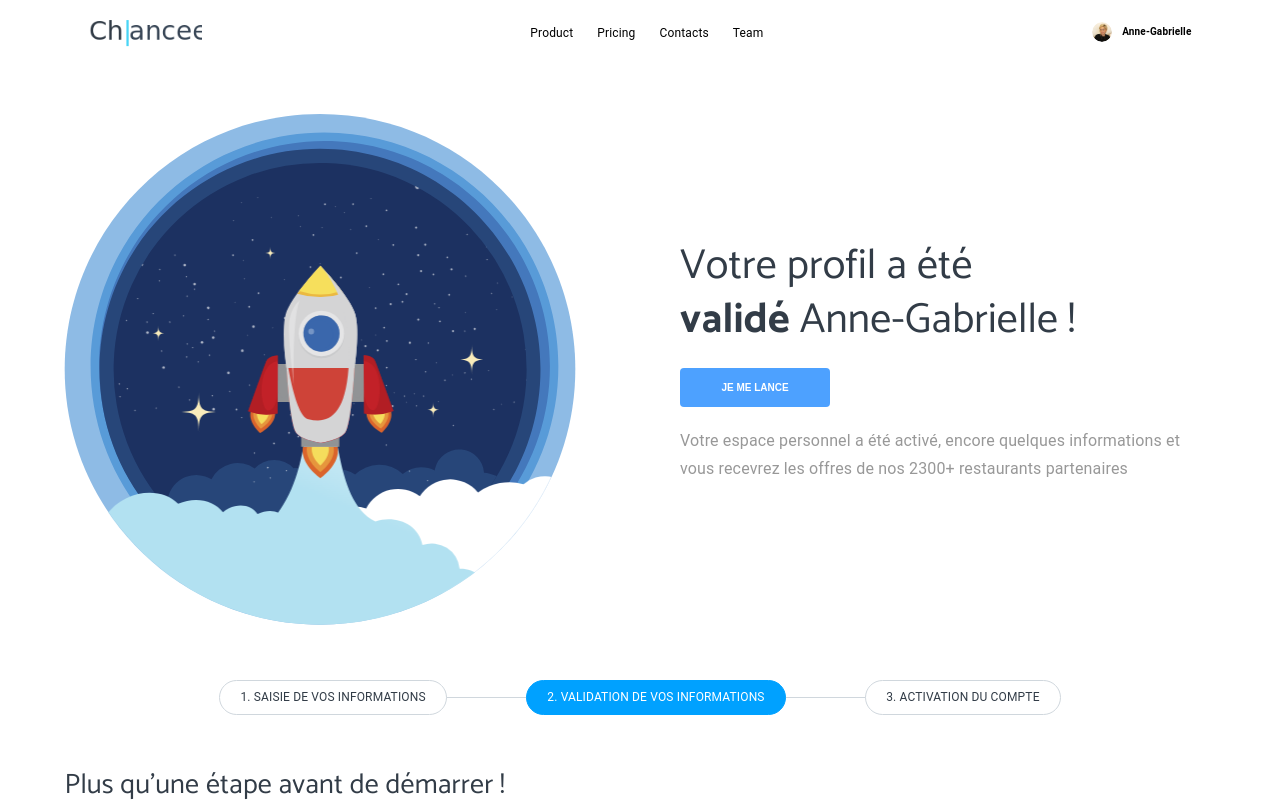
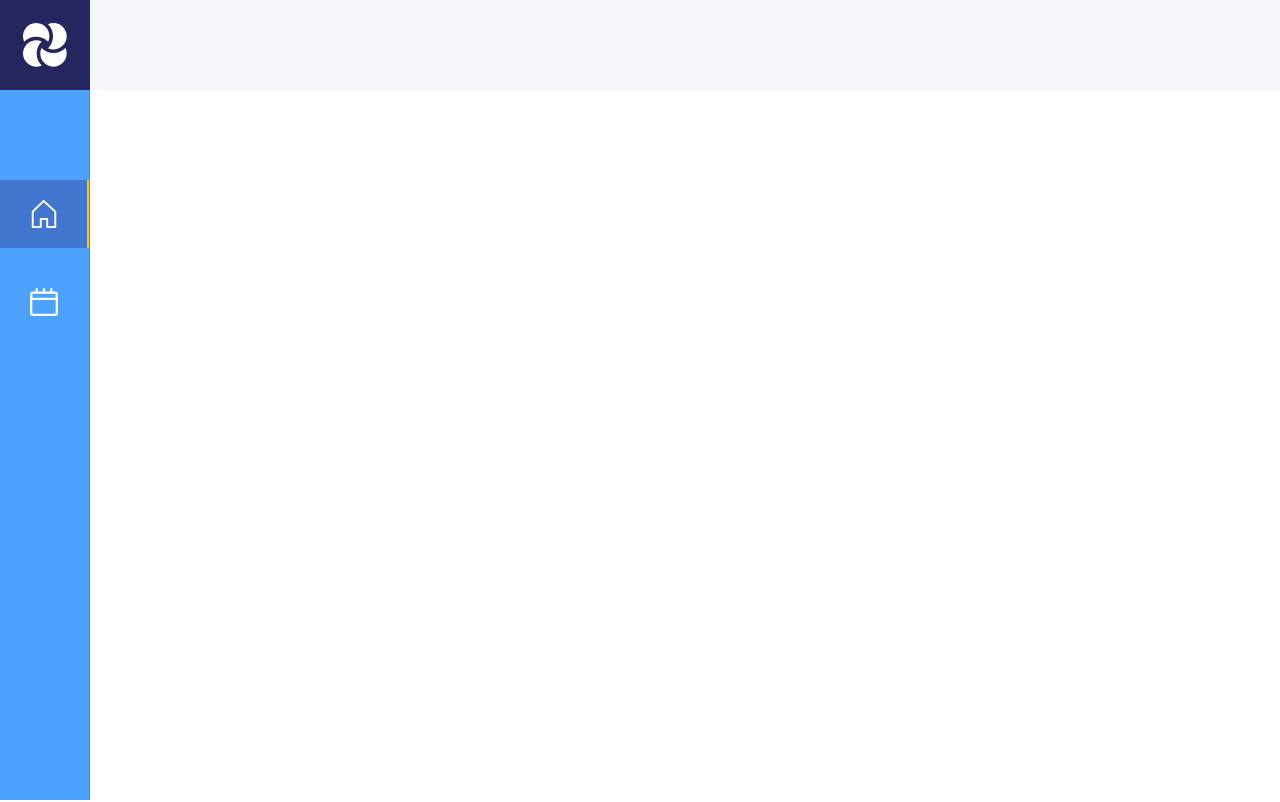
Before and after one commit to yousufkalim/chancee-react, a React (Create React App) app: page / in a window 1280 px wide. Shown: the top 802 px of the page. Built offline with nearby package versions, Linux system fonts and the light colour scheme.

Commit message:
User Verification Done

```diff
--- /dev/null
+++ b/src/components/Footer.js
@@ -0,0 +1,94 @@
+import React from "react";
+import { Link } from "react-router-dom";
+import { makeStyles } from "@material-ui/core/styles";
+import Container from "@material-ui/core/Container";
+import Toolbar from "@material-ui/core/Toolbar";
+
+import Logo from "../assets/images/Logo.png";
+import { ReactComponent as Twitter } from "../assets/images/twitter.svg";
+import { ReactComponent as Facebook } from "../assets/images/facebook.svg";
+import { ReactComponent as LinkedIn } from "../assets/images/linkedin.svg";
+
+const useStyles = makeStyles((theme) => ({
+  footer: {
+    backgroundColor: "#FAFBFB",
+  },
+  toolBar: {
+    minHeight: 64,
+    backgroundColor: "transparent",
+    alignItems: "center",
+    justifyContent: "space-between",
+    padding: 0,
+    margin: 0,
+  },
+  logo: {
+    height: 35,
+  },
+  link: {
+    color: "#000",
+    fontSize: 12,
+    fontWeight: "bold",
+    margin: "0 12px",
+    textDecoration: "none",
+  },
+  socialIcons: {
+    display: "flex",
+    flexDirection: "row",
+    alignItems: "center",
+    justifyContent: "center",
+  },
+  socialIconC: {
+    width: 30,
+    height: 30,
+    marginLeft: 10,
+    display: "grid",
+    borderRadius: "50%",
+    placeItems: "center",
+    border: "1px solid #ccc",
+  },
+  socialIcon: {
+    width: 12,
+    height: 12,
+  },
+}));
+
+export default function Login(props) {
+  const classes = useStyles();
+
+  return (
+    <div className={classes.footer}>
+      <Container maxWidth="xl">
+        <Toolbar className={classes.toolBar}>
+          <Link to="/">
+            <img src={Logo} className={classes.logo} alt="Logo" />
+          </Link>
+          <nav>
+            <Link className={classes.link} to="/shop">
+              SHOP
+            </Link>
+            <Link className={classes.link} to="/service">
+              SERVICE
+            </Link>
+            <Link className={classes.link} to="/about">
+              ABOUT
+            </Link>
+            <Link className={classes.link} to="/support">
+              SUPPORT
+            </Link>
+          </nav>
+          <nav className={classes.socialIcons}>
+            <a className={classes.socialIconC} href="www.google.com">
+              <Facebook className={classes.socialIcon} />
+            </a>
+            <a className={classes.socialIconC} href="www.google.com">
+              <Twitter className={classes.socialIcon} />
+            </a>
+            <a className={classes.socialIconC} href="www.google.com">
+              <LinkedIn className={classes.socialIcon} />
+            </a>
+          </nav>
+        </Toolbar>
+      </Container>
+    </div>
+  );
+}
--- a/src/components/Header.js
+++ b/src/components/Header.js
@@ -22,6 +22,8 @@ const useStyles = makeStyles((theme) => ({
     backgroundColor: "#fff",
     alignItems: "center",
     justifyContent: "space-between",
+    padding: 0,
+    margin: 0,
   },
   logo: {
     height: 35,
--- a/src/container/Chancee.js
+++ b/src/container/Chancee.js
@@ -11,6 +11,7 @@ import PasswordForgot from "../pages/PasswordForgot";
 // User
 import UStep1 from "../pages/User/Step1";
 import UStep2 from "../pages/User/Step2";
+import Profile from "../pages/User/Profile";
 
 const LFS = () => {
   const store = useSelector((state) => state);
@@ -58,8 +59,9 @@ const LFS = () => {
     <div>Loading...</div>
   ) : store.auth ? (
     <Switch>
-      <Route exact path="/" component={UStep2} />
+      <Route exact path="/" component={Profile} />
       <Route exact path="/step-1" component={UStep1} />
+      <Route exact path="/step-2" component={UStep2} />
       <Redirect from="*" to="/" />
     </Switch>
   ) : (
--- a/src/index.css
+++ b/src/index.css
@@ -1,3 +1,7 @@
+html {
+  background-color: #fff;
+}
+
 body {
   margin: 0;
   font-family: "Catamaran", sans-serif, -apple-system, BlinkMacSystemFont,
--- /dev/null
+++ b/src/pages/User/Profile.js
@@ -0,0 +1,113 @@
+import React from "react";
+import { NavLink } from "react-router-dom";
+import { makeStyles } from "@material-ui/core/styles";
+import Drawer from "@material-ui/core/Drawer";
+import AppBar from "@material-ui/core/AppBar";
+import Toolbar from "@material-ui/core/Toolbar";
+
+import { ReactComponent as Logo } from "../../assets/images/fan.svg";
+import { ReactComponent as Home } from "../../assets/images/home.svg";
+import { ReactComponent as Calendar } from "../../assets/images/calendar.svg";
+
+const drawerWidth = 90;
+const useStyles = makeStyles((theme) => ({
+  root: {
+    backgroundColor: "#F5F6F9",
+  },
+  appBar: {
+    backgroundColor: "#F5F6F9",
+    zIndex: theme.zIndex.drawer + 1,
+    boxShadow: "none",
+    height: drawerWidth,
+  },
+  toolbar: {
+    padding: 0,
+    height: drawerWidth,
+  },
+  logoContainer: {
+    width: drawerWidth,
+    height: drawerWidth,
+    backgroundColor: "#25265E",
+    display: "grid",
+    placeItems: "center",
+  },
+  logo: {},
+  drawer: {
+    width: drawerWidth,
+    flexShrink: 0,
+  },
+  drawerPaper: {
+    width: drawerWidth,
+    backgroundColor: "#4DA1FF",
+    paddingTop: drawerWidth * 2,
+  },
+  //
+  list: {
+    margin: 0,
+    padding: 0,
+  },
+  listItem: {
+    margin: "0 0 20px 0",
+    width: "100%",
+    display: "grid",
+    placeItems: "center",
+    padding: 20,
+    textDecoration: "none",
+    borderRight: "2px solid transparent",
+    color: "#fff",
+    "&:hover": {
+      backgroundColor: "#4177CE",
+      borderColor: "#FFC800",
+    },
+  },
+  listItemActive: {
+    backgroundColor: "#4177CE",
+    borderColor: "#FFC800",
+  },
+  listItemIcon: {
+    width: "28px",
+    height: "28px",
+  },
+}));
+
+const Profile = (props) => {
+  const classes = useStyles();
+
+  return (
+    <div className={classes.root}>
+      <AppBar position="fixed" className={classes.appBar}>
+        <Toolbar className={classes.toolbar}>
+          <NavLink to="/" className={classes.logoContainer}>
+            <Logo className={classes.logo} />
+          </NavLink>
+        </Toolbar>
+      </AppBar>
+      <Drawer
+        variant="permanent"
+        className={classes.drawer}
+        classes={{
+          paper: classes.drawerPaper,
+        }}
+      >
+        <ul className={classes.list}>
+          <NavLink
+            to="/"
+            className={classes.listItem}
+            activeClassName={classes.listItemActive}
+          >
+            <Home className={classes.listItemIcon} />
+          </NavLink>
+          <NavLink
+            to="/lists"
+            className={classes.listItem}
+            activeClassName={classes.listItemActive}
+          >
+            <Calendar className={classes.listItemIcon} />
+          </NavLink>
+        </ul>
+      </Drawer>
+    </div>
+  );
+};
+
+export default Profile;
```
Also changed, not shown: src/pages/User/Step2.js (+79 -31 lines), src/assets/images/home.svg (added), 1 other file (tests, documents, lock files or other folders).
